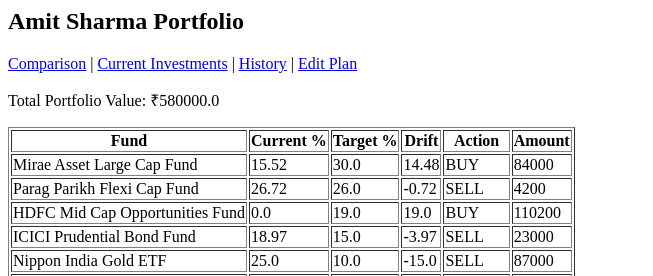
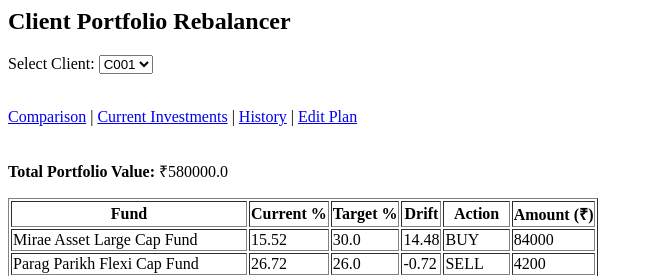
Before and after one commit to Raj-Vaibhav-21/valuefy-portfolio-rebalancer, a Flask app: page / in a window 1280 px wide. Shown: the top 276 px of the page, without its empty margins (0-653 px from the left). Run offline with Flask 3, Linux system fonts and the light colour scheme; data comes from the database, SQL or seed files in the repository; both versions use the stored data as it was after the commit.

Commit message:
Add multi-client support

```diff
--- a/app.py
+++ b/app.py
@@ -8,7 +8,21 @@ def get_connection():
     return sqlite3.connect("model_portfolio.db")
 
 
-def calculate_portfolio():
+def get_clients():
+    conn = get_connection()
+    cursor = conn.cursor()
+
+    clients = cursor.execute("""
+    SELECT DISTINCT client_id
+    FROM client_holdings
+    """).fetchall()
+
+    conn.close()
+
+    return [c[0] for c in clients]
+
+
+def calculate_portfolio(client_id):
 
     conn = get_connection()
     cursor = conn.cursor()
@@ -16,8 +30,8 @@ def calculate_portfolio():
     holdings = cursor.execute("""
     SELECT fund_id, fund_name, current_value
     FROM client_holdings
-    WHERE client_id='C001'
-    """).fetchall()
+    WHERE client_id=?
+    """, (client_id,)).fetchall()
 
     model = cursor.execute("""
     SELECT fund_id, allocation_pct
@@ -73,7 +87,10 @@ def calculate_portfolio():
 @app.route("/")
 def home():
 
-    data, total, buy, sell, cash = calculate_portfolio()
+    clients = get_clients()
+    client_id = request.args.get("client_id", clients[0])
+
+    data, total, buy, sell, cash = calculate_portfolio(client_id)
 
     return render_template(
         "index.html",
@@ -81,12 +98,17 @@ def home():
         total=total,
         buy=buy,
         sell=sell,
-        cash=cash
+        cash=cash,
+        clients=clients,
+        selected_client=client_id
     )
 
 
 @app.route("/holdings")
 def holdings():
+
+    clients = get_clients()
+    client_id = request.args.get("client_id", clients[0])
 
     conn = get_connection()
     cursor = conn.cursor()
@@ -94,14 +116,20 @@ def holdings():
     rows = cursor.execute("""
     SELECT fund_name, current_value
     FROM client_holdings
-    WHERE client_id='C001'
-    """).fetchall()
+    WHERE client_id=?
+    """, (client_id,)).fetchall()
 
     total = sum(r[1] for r in rows)
 
     conn.close()
 
-    return render_template("holdings.html", rows=rows, total=total)
+    return render_template(
+        "holdings.html",
+        rows=rows,
+        total=total,
+        clients=clients,
+        selected_client=client_id
+    )
 
 
 @app.route("/history")
@@ -138,16 +166,11 @@ def edit():
         if f1 + f2 + f3 + f4 + f5 != 100:
             return "Allocations must equal 100%"
 
-        cursor.execute(
-            "UPDATE model_funds SET allocation_pct=? WHERE fund_id='F001'", (f1,))
-        cursor.execute(
-            "UPDATE model_funds SET allocation_pct=? WHERE fund_id='F002'", (f2,))
-        cursor.execute(
-            "UPDATE model_funds SET allocation_pct=? WHERE fund_id='F003'", (f3,))
-        cursor.execute(
-            "UPDATE model_funds SET allocation_pct=? WHERE fund_id='F004'", (f4,))
-        cursor.execute(
-            "UPDATE model_funds SET allocation_pct=? WHERE fund_id='F005'", (f5,))
+        cursor.execute("UPDATE model_funds SET allocation_pct=? WHERE fund_id='F001'", (f1,))
+        cursor.execute("UPDATE model_funds SET allocation_pct=? WHERE fund_id='F002'", (f2,))
+        cursor.execute("UPDATE model_funds SET allocation_pct=? WHERE fund_id='F003'", (f3,))
+        cursor.execute("UPDATE model_funds SET allocation_pct=? WHERE fund_id='F004'", (f4,))
+        cursor.execute("UPDATE model_funds SET allocation_pct=? WHERE fund_id='F005'", (f5,))
 
         conn.commit()
 
--- a/templates/index.html
+++ b/templates/index.html
@@ -5,23 +5,48 @@
 
 <body>
 
-<h2>Amit Sharma Portfolio</h2>
+<h2>Client Portfolio Rebalancer</h2>
+
+<!-- Client Selection -->
+
+<form method="get">
+
+<label>Select Client:</label>
+
+<select name="client_id" onchange="this.form.submit()">
+
+{% for c in clients %}
+
+<option value="{{c}}" {% if c == selected_client %}selected{% endif %}>
+{{c}}
+</option>
+
+{% endfor %}
+
+</select>
+
+</form>
+
+<br>
 
 <a href="/">Comparison</a> |
-<a href="/holdings">Current Investments</a> |
+<a href="/holdings?client_id={{selected_client}}">Current Investments</a> |
 <a href="/history">History</a> |
 <a href="/edit">Edit Plan</a>
 
-<p>Total Portfolio Value: ₹{{total}}</p>
+<br><br>
+
+<p><b>Total Portfolio Value:</b> ₹{{total}}</p>
 
 <table border="1">
+
 <tr>
 <th>Fund</th>
 <th>Current %</th>
 <th>Target %</th>
 <th>Drift</th>
 <th>Action</th>
-<th>Amount</th>
+<th>Amount (₹)</th>
 </tr>
 
 {% for r in data %}
@@ -39,6 +64,8 @@
 
 </table>
 
+<br>
+
 <h3>Summary</h3>
 
 <p>Total BUY: ₹{{buy}}</p>
```
Also changed, not shown: model_portfolio.db, 1 other file.
